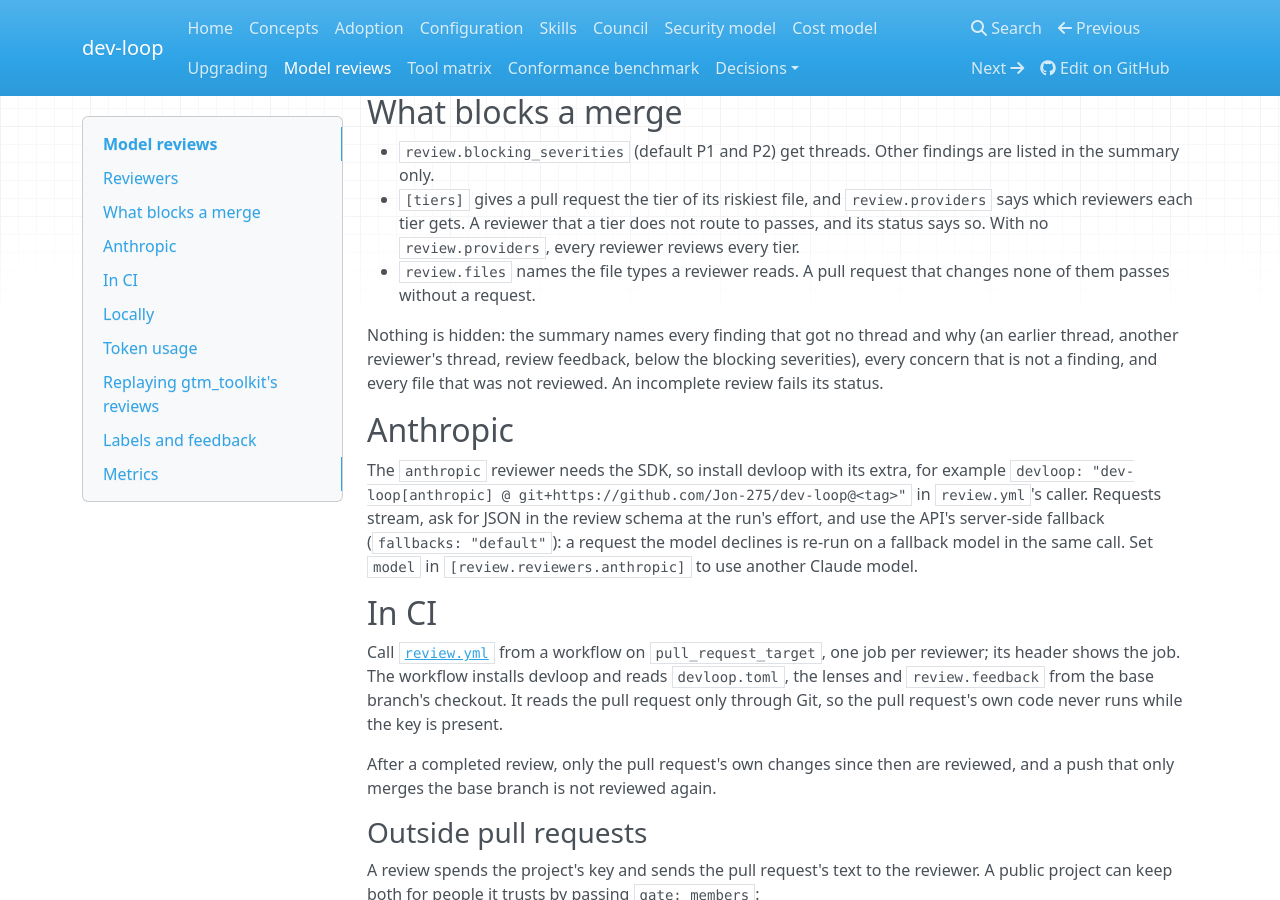
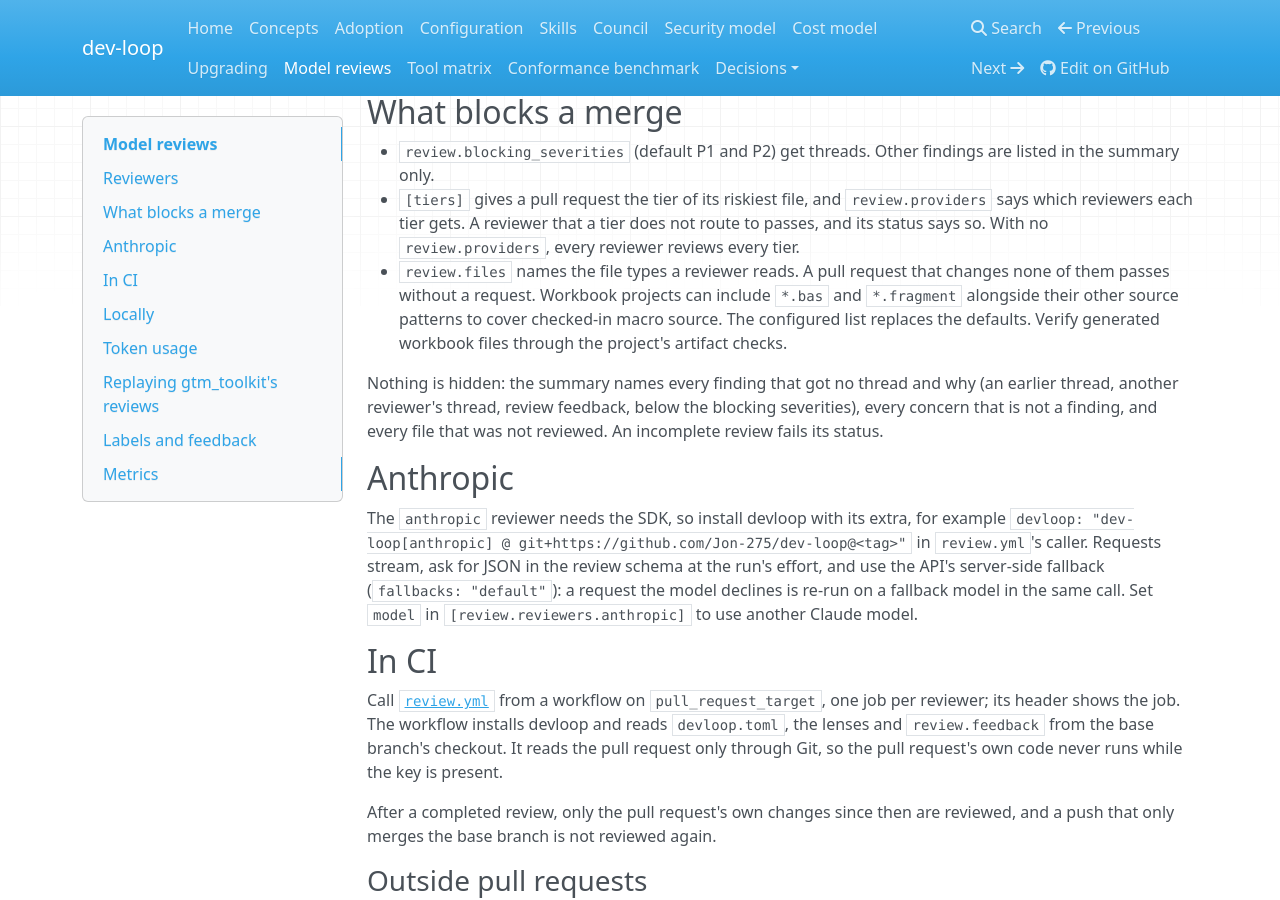
Before and after one commit to Jon-275/dev-loop, an MkDocs documentation site: the page built from docs/review.md, in a window 1280 px wide and 900 px high, scrolled down 512 px. Built offline with MkDocs 1.6.1, drawn with Linux system fonts in a browser that asks for light colours; nearby versions of some CDN libraries.

Commit message:
Show how workbook macro text reaches review

```diff
--- a/docs/review.md
+++ b/docs/review.md
@@ -32,7 +32,10 @@ that file exists, and a general code-review lens otherwise.
   says which reviewers each tier gets. A reviewer that a tier does not route to passes,
   and its status says so. With no `review.providers`, every reviewer reviews every tier.
 - `review.files` names the file types a reviewer reads. A pull request that changes none
-  of them passes without a request.
+  of them passes without a request. Workbook projects can include `*.bas` and
+  `*.fragment` alongside their other source patterns to cover checked-in macro source.
+  The configured list replaces the defaults. Verify generated workbook files through
+  the project's artifact checks.
 
 Nothing is hidden: the summary names every finding that got no thread and why (an
 earlier thread, another reviewer's thread, review feedback, below the blocking
```
Also changed, not shown: 1 other file.
